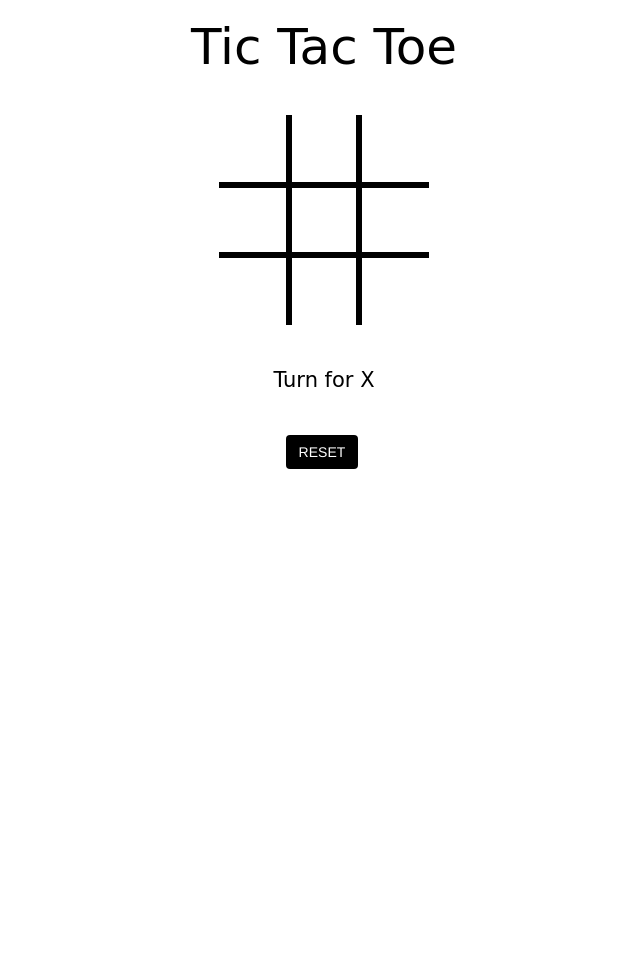
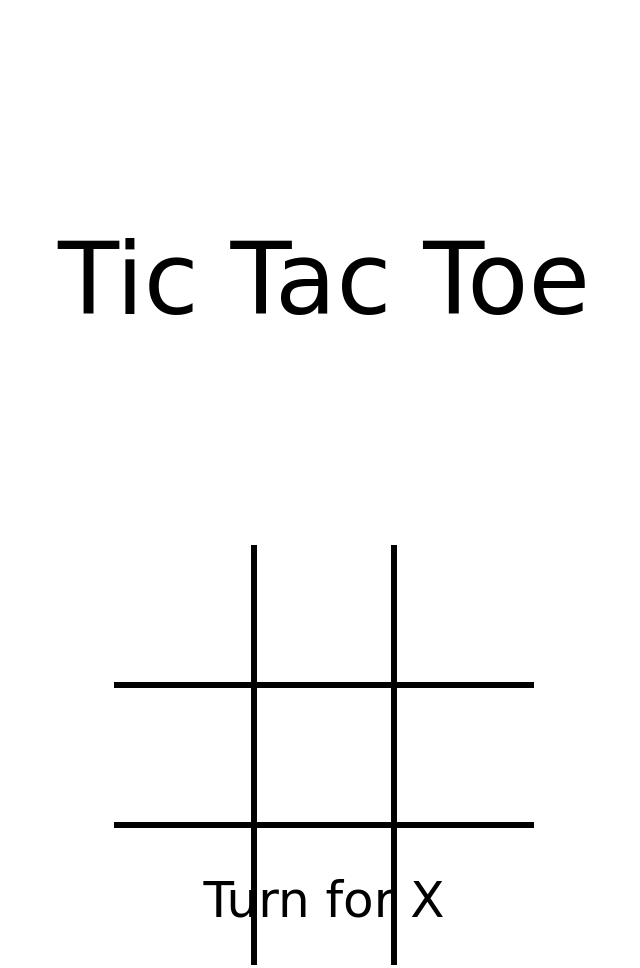
Before and after one commit to VDVYAS/Tic-Tac-Toe, a plain HTML site: page index.html in a window 1280 px wide. Shown: the top 968 px of the page, without its empty margins (316-956 px from the left). Before the commit the page ends 800 px from the top, so only its background shows below. Drawn offline with nearby package versions, Linux system fonts and the light colour scheme.

Commit message:
Update index.css

```diff
--- a/index.css
+++ b/index.css
@@ -1,5 +1,6 @@
 .heading {
     position: relative;
+    margin-top: 25px;
     font-family: 'Fuzzy Bubbles', cursive;
     text-align: center;
     font-size: 50px;
@@ -84,28 +85,42 @@
 
 p {
     position: relative;
-    top: 70px;
+    margin-top: 70px;
     text-align: center;
     color: black;
     font-family: 'Fuzzy Bubbles', cursive;
     font-size: 150%;
 }
 
-button {
+.reset {
     position: relative;
-    top: 100px;
-}
-
-.reset {
-    margin-left: 47%;
+    margin-top: 100px;
+    margin-left: 46%;
     background-color: black;
     border: hidden;
     color: white;
 }
 
-@media screen and (max-width: 800px) {
+@media screen and (min-width:500px) {
+    .heading {
+        top: 20rem;
+        font-size: 100px;
+    }
+    .game {
+        top: 400px;
+        width: 420px;
+        height: 420px;
+        grid-template-columns: 140px 140px 140px;
+        grid-template-rows: 140px 140px 140px;
+    }
+    p {
+        top: 30rem;
+        font-size: 5rem;
+    }
     .reset {
-        position: relative;
-        margin-left: 39%;
+        top: 25rem;
+        padding: 1rem 3rem;
+        font-size: 3rem;
+        margin-left: 37.5%;
     }
 }
```
